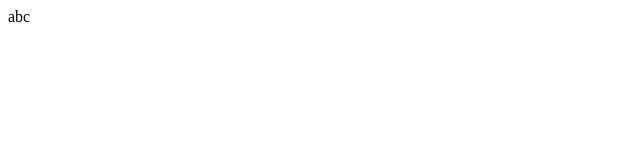
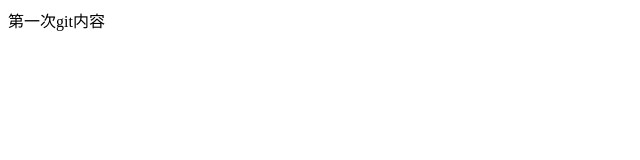
Before and after one commit to violetsui/first, a plain HTML site: page index.html in a window 1280 px wide. Shown: the whole page, without its empty margins (0-640 px from the left). Drawn offline with Linux system fonts and the light colour scheme.

Commit message:
修改后的第一堂课

```diff
--- a/index.html
+++ b/index.html
@@ -5,6 +5,6 @@
 	<title>Document</title>
 </head>
 <body>
-	abc
+	<div>第一次git内容</div>
 </body>
 </html>
```
